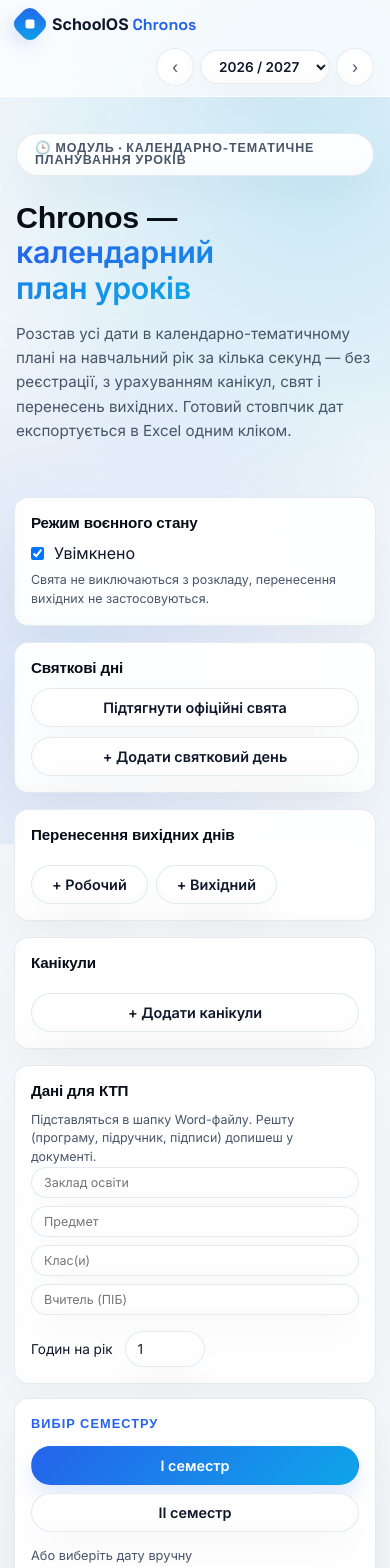
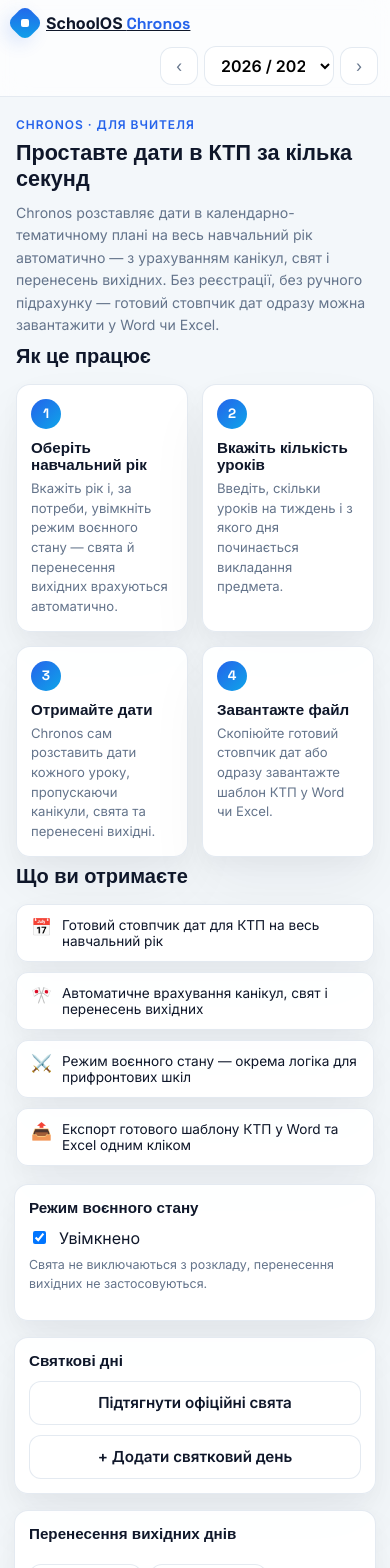
Before and after one commit to schoolosua/schoolosua.github.io, a React (Vite) app in the folder chronos/: page / in a window 390 px wide. Shown: the top 1568 px of the page. Built offline with nearby package versions, Linux system fonts and the light colour scheme; a web font is replaced by a local one.

Commit message:
chronos: apply temp1 redesign (new hero, how/benefits sections, flat styles) + keep copyright footer

```diff
--- a/chronos/src/App.tsx
+++ b/chronos/src/App.tsx
@@ -192,7 +192,6 @@
   return (
     <div className="page">
       <header className="topbar">
-        <div className="nav">
         <a href="/" className="logo">
           <span className="logo-mark" />
           <span>
@@ -225,19 +224,52 @@
             ›
           </button>
         </div>
-        </div>
       </header>
 
-      <div className="hero-section">
-        <div className="hero-badge">🕒 Модуль · Календарно-тематичне планування уроків</div>
-        <h1>
-          Chronos — <span>календарний план уроків</span>
-        </h1>
-        <p>
-          Розстав усі дати в календарно-тематичному плані на навчальний рік за кілька секунд —
-          без реєстрації, з урахуванням канікул, свят і перенесень вихідних. Готовий стовпчик
-          дат експортується в Excel одним кліком.
+      <div className="page-hero">
+        <p className="page-hero-eyebrow">Chronos · Для вчителя</p>
+        <h1 className="page-hero-title">Проставте дати в КТП за кілька секунд</h1>
+        <p className="page-hero-subtitle">
+          Chronos розставляє дати в календарно-тематичному плані на весь навчальний рік
+          автоматично — з урахуванням канікул, свят і перенесень вихідних. Без реєстрації,
+          без ручного підрахунку — готовий стовпчик дат одразу можна завантажити у Word чи Excel.
         </p>
+      </div>
+
+      <div className="how-section">
+        <h2 className="how-title">Як це працює</h2>
+        <div className="how-grid">
+          <div className="card how-card">
+            <span className="how-num">1</span>
+            <h3>Оберіть навчальний рік</h3>
+            <p>Вкажіть рік і, за потреби, увімкніть режим воєнного стану — свята й перенесення вихідних врахуються автоматично.</p>
+          </div>
+          <div className="card how-card">
+            <span className="how-num">2</span>
+            <h3>Вкажіть кількість уроків</h3>
+            <p>Введіть, скільки уроків на тиждень і з якого дня починається викладання предмета.</p>
+          </div>
+          <div className="card how-card">
+            <span className="how-num">3</span>
+            <h3>Отримайте дати</h3>
+            <p>Chronos сам розставить дати кожного уроку, пропускаючи канікули, свята та перенесені вихідні.</p>
+          </div>
+          <div className="card how-card">
+            <span className="how-num">4</span>
+            <h3>Завантажте файл</h3>
+            <p>Скопіюйте готовий стовпчик дат або одразу завантажте шаблон КТП у Word чи Excel.</p>
+          </div>
+        </div>
+      </div>
+
+      <div className="benefits-section">
+        <h2 className="how-title">Що ви отримаєте</h2>
+        <ul className="benefits-list">
+          <li><span className="benefit-icon">📅</span> Готовий стовпчик дат для КТП на весь навчальний рік</li>
+          <li><span className="benefit-icon">🎌</span> Автоматичне врахування канікул, свят і перенесень вихідних</li>
+          <li><span className="benefit-icon">⚔️</span> Режим воєнного стану — окрема логіка для прифронтових шкіл</li>
+          <li><span className="benefit-icon">📤</span> Експорт готового шаблону КТП у Word та Excel одним кліком</li>
+        </ul>
       </div>
 
       <div className="layout">
@@ -604,8 +636,8 @@
             </section>
           )}
         </main>
+      </div>
       <footer className="app-footer">© 2026 SchoolOS · Всі права захищені</footer>
-      </div>
     </div>
   )
 }
--- a/chronos/src/styles.css
+++ b/chronos/src/styles.css
@@ -1,95 +1,66 @@
-/* ==========================================================
-   Chronos — ті самі токени, шрифти й стилі, що й у модулі
-   Mentor (schoolos-calendar/index.html), щоб модулі SchoolOS
-   виглядали як частини однієї екосистеми.
-   ========================================================== */
 :root {
   --bg: #f3f7fa;
   --glass-bg: rgba(255, 255, 255, 0.94);
-  --glass-border: rgba(255, 255, 255, 0.75);
-  --card-border-flat: rgba(226, 232, 240, 0.9);
-  --primary: #1e40af;
+  --card-border: rgba(226, 232, 240, 0.9);
   --primary-neon: #2563eb;
   --primary-glow: rgba(37, 99, 235, 0.15);
   --accent: #0ea5e9;
-  --gold: #d4a13d;
-  --gold-glow: rgba(212, 161, 61, 0.18);
-  --purple: #7c3aed;
-  --purple-2: #a855f7;
-  --green: #059669;
-  --green-2: #10b981;
   --text: #0f172a;
-  --text-muted: #475569;
-  --radius-xl: 32px;
-  --radius-lg: 24px;
-  --radius-md: 14px;
-
-  --shadow-premium:
-    0 40px 80px rgba(15, 23, 42, 0.05),
-    0 10px 30px rgba(15, 23, 42, 0.03),
-    inset 0 1px 1px rgba(255, 255, 255, 0.8);
-  --shadow-clay:
-    inset 0 -4px 12px rgba(0, 0, 0, 0.02),
-    inset 0 2px 6px rgba(255, 255, 255, 0.9),
-    0 20px 40px rgba(15, 23, 42, 0.03);
-  --dur-fast: .15s; --dur-base: .2s;
+  --text-muted: #64748b;
+  --radius-lg: 20px;
+  --radius-md: 12px;
+  --shadow-premium: 0 30px 60px rgba(15, 23, 42, 0.05), 0 8px 20px rgba(15, 23, 42, 0.03);
 }
 
-* { margin: 0; padding: 0; box-sizing: border-box; font-family: 'Inter', sans-serif; }
+* {
+  box-sizing: border-box;
+  font-family: 'Inter', sans-serif;
+}
 
 body {
-  background-color: var(--bg);
+  margin: 0;
+  background: var(--bg);
   color: var(--text);
-  overflow-x: hidden;
-  -webkit-font-smoothing: antialiased;
 }
 
-body::before {
-  content: '';
-  position: fixed;
-  inset: 0;
-  background:
-    radial-gradient(circle at 80% 20%, rgba(14, 165, 233, 0.18) 0%, transparent 50%),
-    radial-gradient(circle at 20% 80%, rgba(37, 99, 235, 0.14) 0%, transparent 50%);
-  z-index: 0;
-  pointer-events: none;
+h1, h2, h3 {
+  font-family: 'Clash Display', sans-serif;
+  font-weight: 600;
+  margin: 0;
 }
 
-h1, h2, h3, h4 {
-  font-family: 'Clash Display', sans-serif;
-  font-weight: 600;
-  letter-spacing: -0.01em;
-  color: #090d16;
+button, input, select {
+  font-family: 'Inter', sans-serif;
+  font-size: 0.9rem;
 }
 
-a { text-decoration: none; color: inherit; }
-
-:focus-visible { outline: 2px solid var(--primary-neon); outline-offset: 3px; }
-
-.page { min-height: 100vh; position: relative; z-index: 1; }
-
-/* ==========================================================
-   ШАПКА — той самий glass-хедер і лого-мітка, що й у Mentor
-   ========================================================== */
-.topbar {
-  background: rgba(255, 255, 255, 0.7);
-  backdrop-filter: blur(18px);
-  -webkit-backdrop-filter: blur(18px);
-  position: sticky;
-  top: 0;
-  z-index: 100;
-  border-bottom: 1px solid var(--glass-border);
+.page {
+  min-height: 100vh;
+  overflow-x: hidden;
+  display: flex;
+  flex-direction: column;
 }
 
-.topbar .nav {
+.app-footer {
+  margin-top: auto;
+  padding: 20px 0 40px;
+  text-align: center;
+  font-size: 0.8rem;
+  color: var(--text-muted);
+}
+
+/* Header */
+.topbar {
   display: flex;
   justify-content: space-between;
   align-items: center;
-  height: 78px;
-  gap: 16px;
-  max-width: 1180px;
-  margin: 0 auto;
-  padding: 0 24px;
+  padding: 18px 28px;
+  background: rgba(255, 255, 255, 0.7);
+  backdrop-filter: blur(14px);
+  border-bottom: 1px solid var(--card-border);
+  position: sticky;
+  top: 0;
+  z-index: 10;
 }
 
 .logo {
@@ -97,17 +68,16 @@
   align-items: center;
   gap: 12px;
   font-weight: 700;
-  font-size: 1.15rem;
+  font-size: 1.1rem;
   font-family: 'Clash Display', sans-serif;
   color: var(--text);
-  text-decoration: none;
 }
 
 .logo-mark {
-  width: 28px;
-  height: 28px;
+  width: 26px;
+  height: 26px;
   background: linear-gradient(135deg, var(--primary-neon), var(--accent));
-  border-radius: 9px;
+  border-radius: 8px;
   transform: rotate(45deg);
   box-shadow: 0 8px 18px var(--primary-glow);
   position: relative;
@@ -119,15 +89,22 @@
   position: absolute;
   top: 50%;
   left: 50%;
-  width: 9px;
-  height: 9px;
+  width: 8px;
+  height: 8px;
   background: #fff;
   border-radius: 2px;
   transform: translate(-50%, -50%) rotate(-45deg);
 }
 
-.logo-sep { color: var(--text-muted); font-weight: 400; }
-.logo-module { color: var(--primary-neon); font-family: 'Space Grotesk', sans-serif; }
+.logo-sep {
+  color: var(--text-muted);
+  font-weight: 400;
+}
+
+.logo-module {
+  color: var(--primary-neon);
+  font-family: 'Space Grotesk', sans-serif;
+}
 
 .year-switcher {
   display: flex;
@@ -136,104 +113,181 @@
 }
 
 .year-switcher select {
-  font-family: 'Inter', sans-serif;
-  font-size: 0.85rem;
+  border: 1px solid var(--card-border);
+  border-radius: var(--radius-md);
+  padding: 8px 12px;
+  background: #fff;
   font-weight: 600;
-  color: var(--text);
-  background: var(--glass-bg);
-  border: 1px solid var(--card-border-flat);
-  border-radius: 999px;
-  padding: 7px 14px;
-  box-shadow: var(--shadow-clay);
-  cursor: pointer;
 }
 
 .icon-btn {
-  width: 34px;
-  height: 34px;
-  border-radius: 999px;
-  border: 1px solid var(--card-border-flat);
-  background: var(--glass-bg);
-  box-shadow: var(--shadow-clay);
+  width: 32px;
+  height: 32px;
+  border-radius: var(--radius-md);
+  border: 1px solid var(--card-border);
+  background: #fff;
   cursor: pointer;
   display: flex;
   align-items: center;
   justify-content: center;
   color: var(--text-muted);
-  font-size: 1rem;
-  transition: transform var(--dur-fast), color var(--dur-fast), box-shadow var(--dur-fast);
+  transition: background 0.15s;
 }
 
 .icon-btn:hover {
-  transform: translateY(-1px);
-  color: var(--primary-neon);
+  background: #f1f5f9;
 }
 
-/* ==========================================================
-   ГЕРОЙ — як у Mentor
-   ========================================================== */
-.hero-section {
+/* Hero */
+.page-hero {
   max-width: 1180px;
   margin: 0 auto;
-  padding: 56px 24px 8px;
-  position: relative;
-  z-index: 2;
+  padding: 36px 28px 8px;
 }
 
-.hero-badge {
+.page-hero-eyebrow {
+  font-size: 0.75rem;
+  font-weight: 600;
+  text-transform: uppercase;
+  letter-spacing: 0.08em;
+  color: var(--primary-neon);
+  margin: 0 0 8px;
+}
+
+.page-hero-title {
+  font-family: 'Clash Display', sans-serif;
+  font-size: 2rem;
+  font-weight: 700;
+  margin: 0 0 10px;
+  line-height: 1.2;
+}
+
+.page-hero-subtitle {
+  font-size: 0.95rem;
+  color: var(--text-muted);
+  line-height: 1.6;
+  max-width: 640px;
+  margin: 0;
+}
+
+@media (max-width: 640px) {
+  .page-hero {
+    padding: 20px 16px 4px;
+  }
+
+  .page-hero-title {
+    font-size: 1.5rem;
+  }
+
+  .page-hero-subtitle {
+    font-size: 0.88rem;
+  }
+}
+
+/* "Як це працює" / "Що ви отримаєте" */
+.how-section,
+.benefits-section {
+  max-width: 1180px;
+  margin: 0 auto;
+  padding: 8px 28px 4px;
+}
+
+.how-title {
+  font-family: 'Clash Display', sans-serif;
+  font-size: 1.25rem;
+  margin: 0 0 16px;
+}
+
+.how-grid {
+  display: grid;
+  grid-template-columns: repeat(4, 1fr);
+  gap: 14px;
+}
+
+.how-card {
+  padding: 20px 18px;
+}
+
+.how-num {
   display: inline-flex;
   align-items: center;
-  gap: 8px;
-  background: var(--glass-bg);
-  border: 1px solid var(--card-border-flat);
-  padding: 8px 18px;
-  border-radius: 999px;
+  justify-content: center;
+  width: 30px;
+  height: 30px;
+  border-radius: 50%;
+  background: linear-gradient(135deg, var(--primary-neon), var(--accent));
+  color: #fff;
   font-family: 'Space Grotesk', sans-serif;
-  font-size: 0.78rem;
-  font-weight: 600;
-  line-height: 1;
-  text-transform: uppercase;
-  letter-spacing: 0.07em;
-  color: var(--text-muted);
-  box-shadow: var(--shadow-clay);
-  margin-bottom: 24px;
+  font-weight: 700;
+  font-size: 0.85rem;
+  margin-bottom: 10px;
 }
 
-.hero-section h1 {
-  font-size: clamp(1.9rem, 3.6vw, 2.7rem);
-  line-height: 1.16;
-  margin-bottom: 16px;
-  max-width: 16ch;
+.how-card h3 {
+  font-size: 0.95rem;
+  margin: 0 0 6px;
 }
 
-.hero-section h1 span {
-  background: linear-gradient(135deg, var(--primary-neon), var(--accent));
-  -webkit-background-clip: text;
-  background-clip: text;
-  color: transparent;
+.how-card p {
+  font-size: 0.82rem;
+  color: var(--text-muted);
+  line-height: 1.5;
+  margin: 0;
 }
 
-.hero-section p {
-  max-width: 560px;
-  color: var(--text-muted);
-  font-size: 1.02rem;
-  line-height: 1.6;
-  margin-bottom: 32px;
+.benefits-list {
+  list-style: none;
+  display: grid;
+  grid-template-columns: repeat(2, 1fr);
+  gap: 10px;
+  margin: 0;
+  padding: 0;
 }
 
-/* ==========================================================
-   ЛЕЯУТ
-   ========================================================== */
+.benefits-list li {
+  display: flex;
+  align-items: flex-start;
+  gap: 10px;
+  background: var(--glass-bg);
+  border: 1px solid var(--card-border);
+  border-radius: var(--radius-md);
+  padding: 12px 14px;
+  font-size: 0.85rem;
+  box-shadow: var(--shadow-premium);
+}
+
+.benefit-icon {
+  font-size: 1.05rem;
+  line-height: 1.3;
+  flex-shrink: 0;
+}
+
+@media (max-width: 900px) {
+  .how-grid {
+    grid-template-columns: 1fr 1fr;
+  }
+}
+
+@media (max-width: 640px) {
+  .how-section,
+  .benefits-section {
+    padding: 4px 16px 4px;
+  }
+
+  .benefits-list {
+    grid-template-columns: 1fr;
+  }
+}
+
+/* Layout */
 .layout {
   display: grid;
   grid-template-columns: 300px 1fr;
   gap: 24px;
   max-width: 1180px;
   margin: 0 auto;
-  padding: 24px 24px 100px;
+  padding: 24px 28px 80px;
   align-items: start;
-  position: relative;
-  z-index: 2;
 }
 
 @media (max-width: 900px) {
@@ -251,10 +305,10 @@
 
 .sidebar-block {
   background: var(--glass-bg);
-  border: 1px solid var(--card-border-flat);
+  border: 1px solid var(--card-border);
   border-radius: var(--radius-lg);
-  padding: 20px;
-  box-shadow: var(--shadow-clay);
+  padding: 18px;
+  box-shadow: var(--shadow-premium);
 }
 
 .sidebar-block-header h3 {
@@ -280,9 +334,9 @@
   align-items: stretch;
   gap: 6px;
   padding: 10px;
-  background: rgba(255, 255, 255, 0.75);
-  border: 1px solid var(--card-border-flat);
-  border-radius: var(--radius-md);
+  background: #f8fafc;
+  border: 1px solid var(--card-border);
+  border-radius: 10px;
 }
 
 .entry-row-top {
@@ -291,31 +345,30 @@
   gap: 6px;
 }
 
-.entry-row input[type='date'],
-.entry-row select,
-.entry-name,
-.entry-list input[type='text'] {
+.entry-row-top input[type='date'] {
   flex: 1;
   min-width: 0;
-  padding: 7px 12px;
-  border: 1px solid var(--card-border-flat);
-  border-radius: 999px;
-  background: #fff;
-  font-family: 'Inter', sans-serif;
+  padding: 6px 8px;
+  border: 1px solid var(--card-border);
+  border-radius: 8px;
   font-size: 0.78rem;
-  color: var(--text);
-  box-shadow: var(--shadow-clay);
 }
 
-.entry-row input[type='date']:focus,
-.entry-row select:focus,
-.entry-name:focus,
-.entry-list input[type='text']:focus {
-  outline: 2px solid var(--primary-neon);
-  outline-offset: 1px;
+.entry-row input[type='date'],
+.entry-row select {
+  flex: 1;
+  min-width: 0;
+  padding: 6px 8px;
+  border: 1px solid var(--card-border);
+  border-radius: 8px;
+  font-size: 0.78rem;
 }
 
 .entry-name {
+  padding: 6px 8px;
+  border: 1px solid var(--card-border);
+  border-radius: 8px;
+  font-size: 0.78rem;
   width: 100%;
 }
 
@@ -330,25 +383,19 @@
   font-size: 0.78rem;
   font-weight: 600;
   color: var(--primary-neon);
-  font-family: 'Space Grotesk', sans-serif;
 }
 
 .entry-date.is-empty {
   color: var(--text-muted);
   font-weight: 400;
-  font-family: 'Inter', sans-serif;
 }
 
 .entry-weekday {
   flex-shrink: 0;
-  font-family: 'Space Grotesk', sans-serif;
-  font-size: 0.62rem;
-  font-weight: 700;
-  text-transform: uppercase;
-  letter-spacing: 0.07em;
+  font-size: 0.72rem;
+  font-weight: 600;
   color: var(--text-muted);
   background: #eef2f7;
-  border: 1px solid var(--card-border-flat);
   border-radius: 999px;
   padding: 3px 8px;
 }
@@ -358,23 +405,22 @@
   font-size: 0.8rem;
 }
 
-/* Кнопки — патерн чіпів з Mentor */
+/* Buttons */
 .btn-primary,
 .btn-secondary,
 .btn-choice {
-  border-radius: 999px;
-  padding: 10px 20px;
+  border: none;
+  border-radius: var(--radius-md);
+  padding: 10px 16px;
   font-weight: 600;
-  font-size: 0.9rem;
   cursor: pointer;
-  transition: transform var(--dur-fast), box-shadow var(--dur-fast), background var(--dur-fast);
+  transition: transform 0.15s, box-shadow 0.15s;
 }
 
 .btn-primary {
   background: linear-gradient(135deg, var(--primary-neon), var(--accent));
   color: #fff;
-  border: none;
-  box-shadow: 0 10px 20px var(--primary-glow);
+  box-shadow: 0 10px 22px var(--primary-glow);
 }
 
 .btn-primary:hover {
@@ -382,36 +428,27 @@
 }
 
 .btn-secondary {
-  background: var(--glass-bg);
-  border: 1px solid var(--card-border-flat);
+  background: #fff;
+  border: 1px solid var(--card-border);
   color: var(--text);
-  box-shadow: var(--shadow-clay);
 }
 
 .btn-secondary:hover {
-  transform: translateY(-1px);
-  color: var(--primary-neon);
-  border-color: var(--primary-neon);
+  background: #f8fafc;
 }
 
 .btn-choice {
   flex: 1;
-  background: var(--glass-bg);
-  border: 1px solid var(--card-border-flat);
+  background: #fff;
+  border: 1px solid var(--card-border);
   color: var(--text);
-  box-shadow: var(--shadow-clay);
-}
-
-.btn-choice:hover {
-  color: var(--primary-neon);
-  border-color: var(--primary-neon);
 }
 
 .btn-choice.active {
   background: linear-gradient(135deg, var(--primary-neon), var(--accent));
   color: #fff;
-  border-color: transparent;
-  box-shadow: 0 10px 20px var(--primary-glow);
+  border: none;
+  box-shadow: 0 10px 22px var(--primary-glow);
 }
 
 .btn-block {
@@ -434,35 +471,16 @@
   gap: 20px;
 }
 
-.app-footer {
-  margin-top: 8px;
-  padding: 20px 0 40px;
-  text-align: center;
-  font-size: 0.8rem;
-  color: var(--text-muted);
-}
-
 .card {
   background: var(--glass-bg);
-  border: 1px solid var(--card-border-flat);
+  border: 1px solid var(--card-border);
   border-radius: var(--radius-lg);
-  padding: 26px;
+  padding: 24px;
   box-shadow: var(--shadow-premium);
-  transition: transform var(--dur-base), box-shadow var(--dur-base);
-}
-
-.card:hover {
-  transform: translateY(-3px);
-  box-shadow: 0 30px 60px rgba(15, 23, 42, 0.08), 0 10px 24px rgba(15, 23, 42, 0.04);
 }
 
 .section-label {
-  font-family: 'Space Grotesk', sans-serif;
-  font-size: 0.8rem;
-  font-weight: 700;
-  text-transform: uppercase;
-  letter-spacing: 0.08em;
-  color: var(--primary-neon);
+  font-size: 1rem;
   margin-bottom: 14px;
 }
 
@@ -488,26 +506,10 @@
   min-width: 160px;
 }
 
-.date-range-row input,
-.starting-number-row input,
-.weekday-cell input[type='number'],
-.weekday-pair input[type='number'] {
-  padding: 9px 12px;
-  border: 1px solid var(--card-border-flat);
-  border-radius: 999px;
-  background: #fff;
-  font-family: 'Inter', sans-serif;
-  font-size: 0.85rem;
-  color: var(--text);
-  box-shadow: var(--shadow-clay);
-}
-
-.date-range-row input:focus,
-.starting-number-row input:focus,
-.weekday-cell input[type='number']:focus,
-.weekday-pair input[type='number']:focus {
-  outline: 2px solid var(--primary-neon);
-  outline-offset: 1px;
+.date-range-row input {
+  padding: 9px 10px;
+  border: 1px solid var(--card-border);
+  border-radius: 8px;
 }
 
 .weekday-toggle-row {
@@ -524,14 +526,13 @@
 }
 
 .weekday-cell {
-  background: rgba(255, 255, 255, 0.75);
-  border: 1px solid var(--card-border-flat);
-  border-radius: var(--radius-md);
-  padding: 10px 8px;
+  background: #f8fafc;
+  border: 1px solid var(--card-border);
+  border-radius: 10px;
+  padding: 8px 6px;
   display: flex;
   flex-direction: column;
   gap: 8px;
-  box-shadow: var(--shadow-clay);
 }
 
 .weekday-cell.dim {
@@ -554,28 +555,21 @@
 }
 
 .weekday-pattern-btn {
-  border: 1px solid var(--card-border-flat);
-  background: var(--glass-bg);
+  border: 1px solid var(--card-border);
+  background: #fff;
   color: var(--text-muted);
   font-size: 0.62rem;
-  font-weight: 600;
   padding: 3px 6px;
   border-radius: 999px;
   cursor: pointer;
   white-space: nowrap;
   width: 100%;
-  transition: color var(--dur-fast), border-color var(--dur-fast);
-}
-
-.weekday-pattern-btn:hover {
-  color: var(--primary-neon);
-  border-color: var(--primary-neon);
 }
 
 .weekday-pattern-btn.active {
   background: linear-gradient(135deg, var(--primary-neon), var(--accent));
   color: #fff;
-  border-color: transparent;
+  border: none;
 }
 
 .weekday-pattern-btn:disabled {
@@ -585,7 +579,11 @@
 
 .weekday-cell input[type='number'] {
   width: 100%;
+  padding: 8px 6px;
   text-align: center;
+  border: 1px solid var(--card-border);
+  border-radius: 8px;
+  font-size: 0.85rem;
 }
 
 .weekday-pair {
@@ -603,29 +601,29 @@
   color: var(--text-muted);
 }
 
+.weekday-pair input[type='number'] {
+  width: 100%;
+  padding: 7px 4px;
+  text-align: center;
+  border: 1px solid var(--card-border);
+  border-radius: 8px;
+  font-size: 0.8rem;
+}
+
 .weekday-btn {
   padding: 10px 0;
-  border-radius: 999px;
-  border: 1px solid var(--card-border-flat);
-  background: var(--glass-bg);
+  border-radius: 10px;
+  border: 1px solid var(--card-border);
+  background: #fff;
   color: var(--text-muted);
   font-weight: 600;
-  font-size: 0.85rem;
   cursor: pointer;
-  box-shadow: var(--shadow-clay);
-  transition: transform var(--dur-fast), color var(--dur-fast);
-}
-
-.weekday-btn:hover {
-  transform: translateY(-1px);
-  color: var(--text);
 }
 
 .weekday-btn.active {
   background: linear-gradient(135deg, var(--primary-neon), var(--accent));
   color: #fff;
-  border-color: transparent;
-  box-shadow: 0 10px 20px var(--primary-glow);
+  border: none;
 }
 
 .switch-row {
@@ -659,9 +657,11 @@
 
 .starting-number-row input {
   width: 80px;
+  padding: 8px;
+  border: 1px solid var(--card-border);
+  border-radius: 8px;
 }
 
-/* Результати */
 .results-head {
   display: flex;
   justify-content: space-between;
@@ -670,7 +670,7 @@
   flex-wrap: wrap;
   margin-bottom: 16px;
   padding-bottom: 14px;
-  border-bottom: 1px solid var(--card-border-flat);
+  border-bottom: 1px solid var(--card-border);
 }
 
 .results-title-block {
@@ -686,6 +686,7 @@
 .results-meta {
   font-size: 0.78rem;
   color: var(--text-muted);
+  margin: 0;
 }
 
 .results-stats {
@@ -694,15 +695,14 @@
 }
 
 .result-stat {
-  background: var(--glass-bg);
-  border: 1px solid var(--card-border-flat);
-  border-radius: var(--radius-md);
-  padding: 8px 16px;
+  background: #f8fafc;
+  border: 1px solid var(--card-border);
+  border-radius: 10px;
+  padding: 6px 14px;
   display: flex;
   flex-direction: column;
   align-items: center;
   gap: 2px;
-  box-shadow: var(--shadow-clay);
 }
 
 .result-stat-label {
@@ -714,12 +714,9 @@
 
 .result-stat-value {
   font-family: 'Space Grotesk', sans-serif;
-  font-size: 1.15rem;
+  font-size: 1.05rem;
   font-weight: 700;
-  background: linear-gradient(135deg, var(--primary-neon), var(--accent));
-  -webkit-background-clip: text;
-  background-clip: text;
-  color: transparent;
+  color: var(--primary-neon);
 }
 
 .results-groups {
@@ -730,11 +727,10 @@
 }
 
 .week-group {
-  border: 1px solid var(--card-border-flat);
-  border-radius: var(--radius-md);
+  border: 1px solid var(--card-border);
+  border-radius: 12px;
   overflow: hidden;
   background: #fff;
-  box-shadow: var(--shadow-clay);
 }
 
 .week-group-header {
@@ -742,9 +738,9 @@
   justify-content: space-between;
   align-items: center;
   gap: 10px;
-  padding: 10px 14px;
-  background: linear-gradient(180deg, rgba(37, 99, 235, 0.06), rgba(14, 165, 233, 0.03));
-  border-bottom: 1px solid var(--card-border-flat);
+  padding: 8px 12px;
+  background: linear-gradient(135deg, rgba(37, 99, 235, 0.08), rgba(14, 165, 233, 0.08));
+  border-bottom: 1px solid var(--card-border);
 }
 
 .week-group-title {
@@ -762,7 +758,16 @@
 .results-table {
   width: 100%;
   border-collapse: collapse;
+  margin: 0;
   font-size: 0.88rem;
+}
+
+.results-table th {
+  text-align: left;
+  font-weight: 500;
+  color: var(--text-muted);
+  padding: 8px 12px;
+  border-bottom: 1px solid var(--card-border);
 }
 
 .results-table td {
@@ -785,7 +790,6 @@
 .num-cell {
   color: var(--primary-neon);
   font-weight: 600;
-  font-family: 'Space Grotesk', sans-serif;
   width: 64px;
 }
 
@@ -795,14 +799,10 @@
   text-align: right;
 }
 
-/* ==========================================================
-   АДАПТИВНІСТЬ
-   ========================================================== */
+/* Mobile overrides (мають бути в кінці, щоб перекрити базові правила) */
 @media (max-width: 640px) {
-  .topbar .nav {
-    height: auto;
-    min-height: 64px;
-    padding: 10px 16px;
+  .topbar {
+    padding: 12px 16px;
     flex-wrap: wrap;
     gap: 10px;
   }
@@ -815,15 +815,22 @@
     margin-left: auto;
   }
 
-  .hero-section {
-    padding: 36px 16px 8px;
+  body {
+    font-size: 16px;
   }
 
-  .hero-section p {
-    font-size: 0.95rem;
+  input,
+  select,
+  button {
+    font-size: 16px;
   }
 
-  input, select, button {
+  .entry-row input[type='date'],
+  .entry-row select,
+  .entry-name,
+  .date-range-row input,
+  .weekday-cell input[type='number'],
+  .weekday-pair input[type='number'] {
     font-size: 16px;
   }
 
@@ -834,8 +841,8 @@
 
   .sidebar-block,
   .card {
-    padding: 16px;
-    border-radius: var(--radius-md);
+    padding: 14px;
+    border-radius: 14px;
   }
 
   .date-range-row {
@@ -895,6 +902,14 @@
     flex: 1 1 100%;
   }
 
+  .btn-primary,
+  .btn-secondary,
+  .btn-choice,
+  .weekday-btn {
+    min-height: 44px;
+    font-size: 0.95rem;
+  }
+
   .icon-btn {
     width: 38px;
     height: 38px;
@@ -906,6 +921,10 @@
 }
 
 @media (max-width: 420px) {
+  .topbar {
+    padding: 10px 12px;
+  }
+
   .logo {
     font-size: 0.95rem;
     gap: 8px;
@@ -913,6 +932,10 @@
 
   .logo-sep {
     display: none;
+  }
+
+  .page-hero-title {
+    font-size: 1.35rem;
   }
 
   .year-switcher select {
```
Lines whose indentation alone changed are shown as unchanged.
